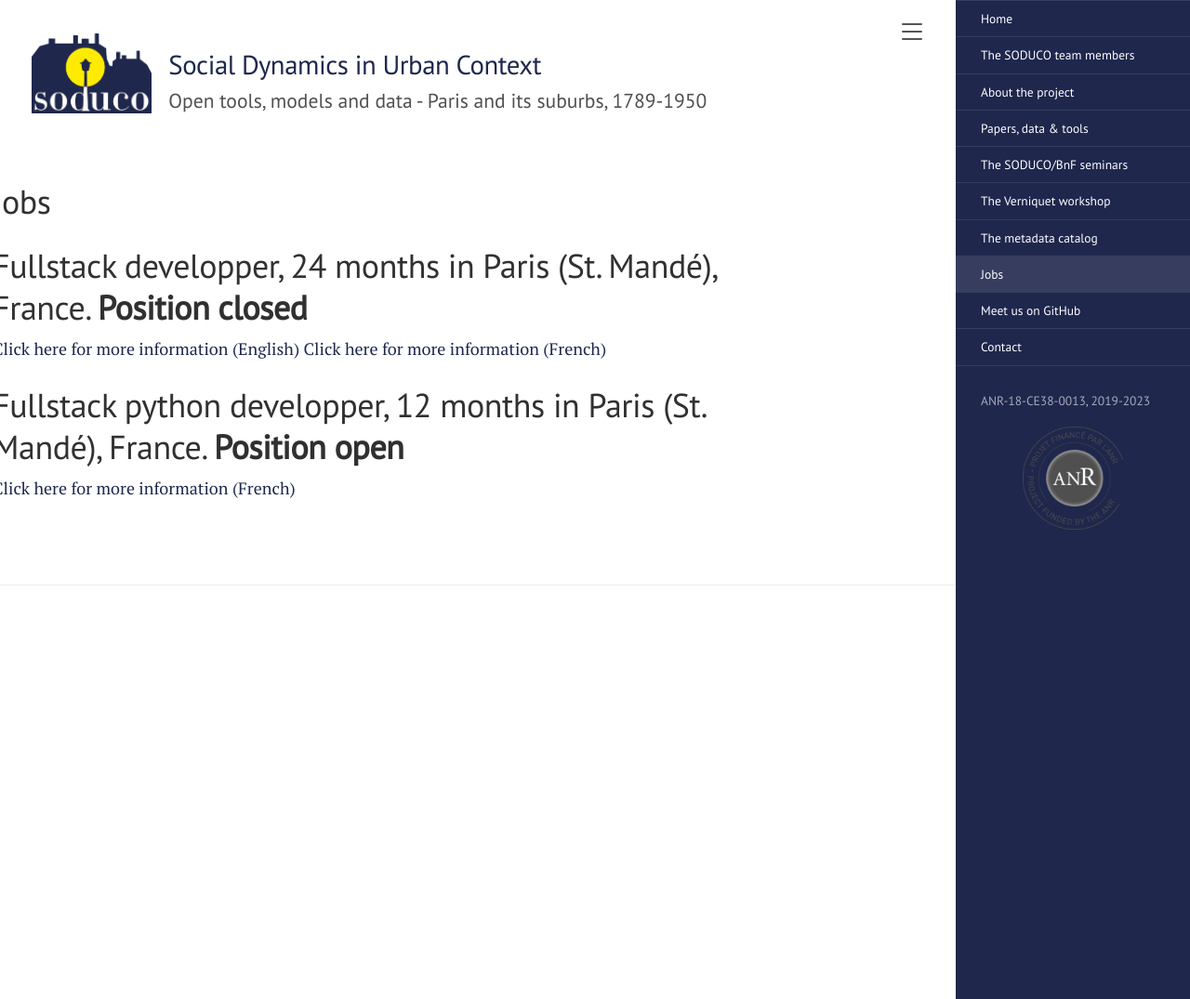
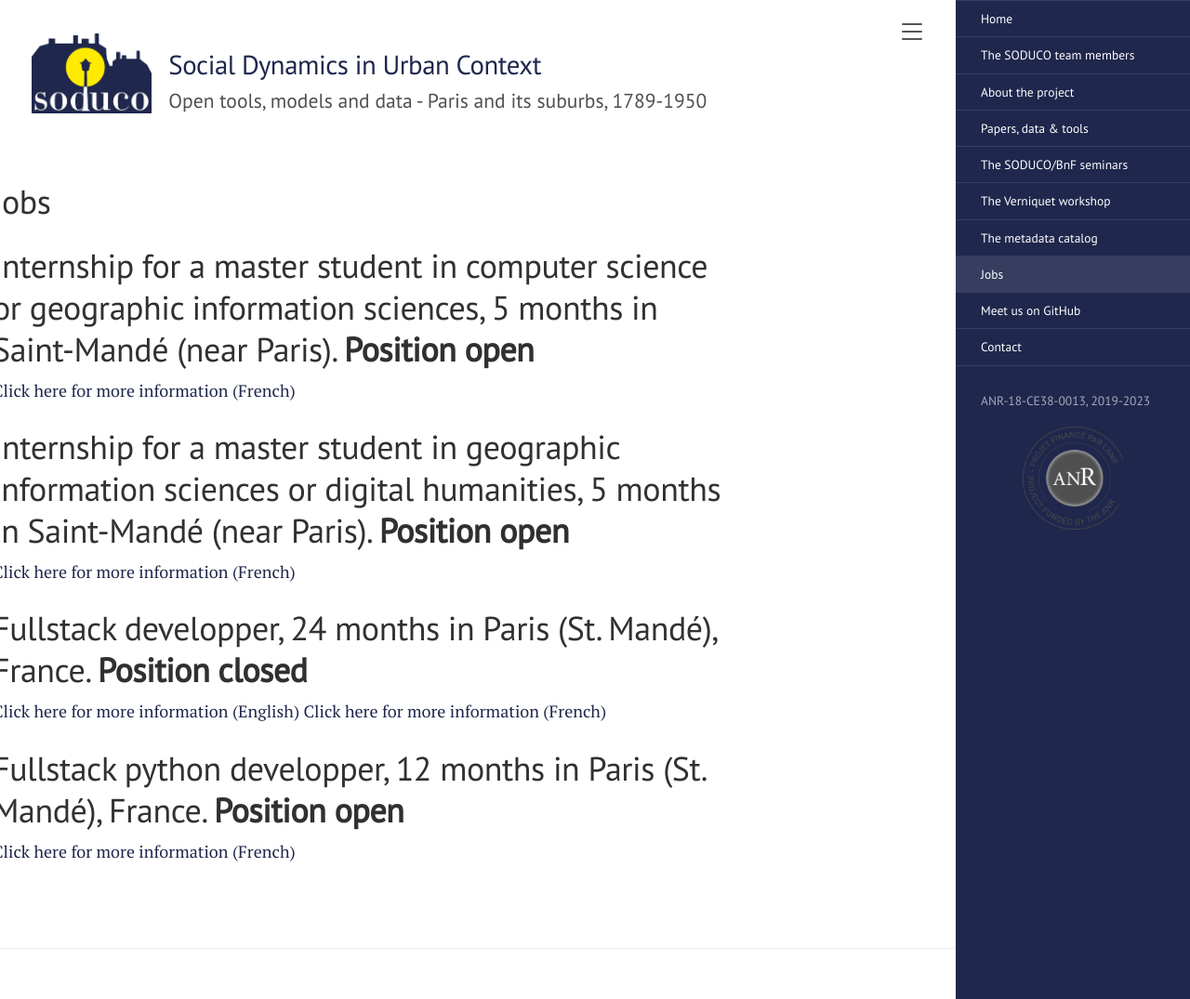
Before and after one commit to soduco/soduco.github.io, a Jekyll site: the page built from Jobs.md, in a window 1280 px wide and 1075 px high. Shown: the whole window at 93% size. Built offline with Jekyll 4.4.1, drawn with Linux system fonts in a browser that asks for light colours.

Commit message:
Added two intership offers

```diff
--- a/Jobs.md
+++ b/Jobs.md
@@ -3,6 +3,12 @@ layout: page
 title:  Jobs
 rank: 8
 ---
+
+# Internship for a master student in computer science or geographic information sciences, 5 months in Saint-Mandé (near Paris). **Position open**
+[Click here for more information (French)](https://soduco.github.io/static/documents/SoDUCo2022NELInternship.pdf)
+
+# Internship for a master student in geographic information sciences or digital humanities, 5 months in Saint-Mandé (near Paris). **Position open**
+[Click here for more information (French)](https://soduco.github.io/static/documents/SoDUCo2022SpatioTemporalAnalysisInternship.pdf)
 
 # Fullstack developper, 24 months in Paris (St. Mandé), France. **Position closed**
 [Click here for more information (English)](https://soduco.github.io/static/documents/SoDUCo2021DevelopWebFullstack_en.pdf)
```
